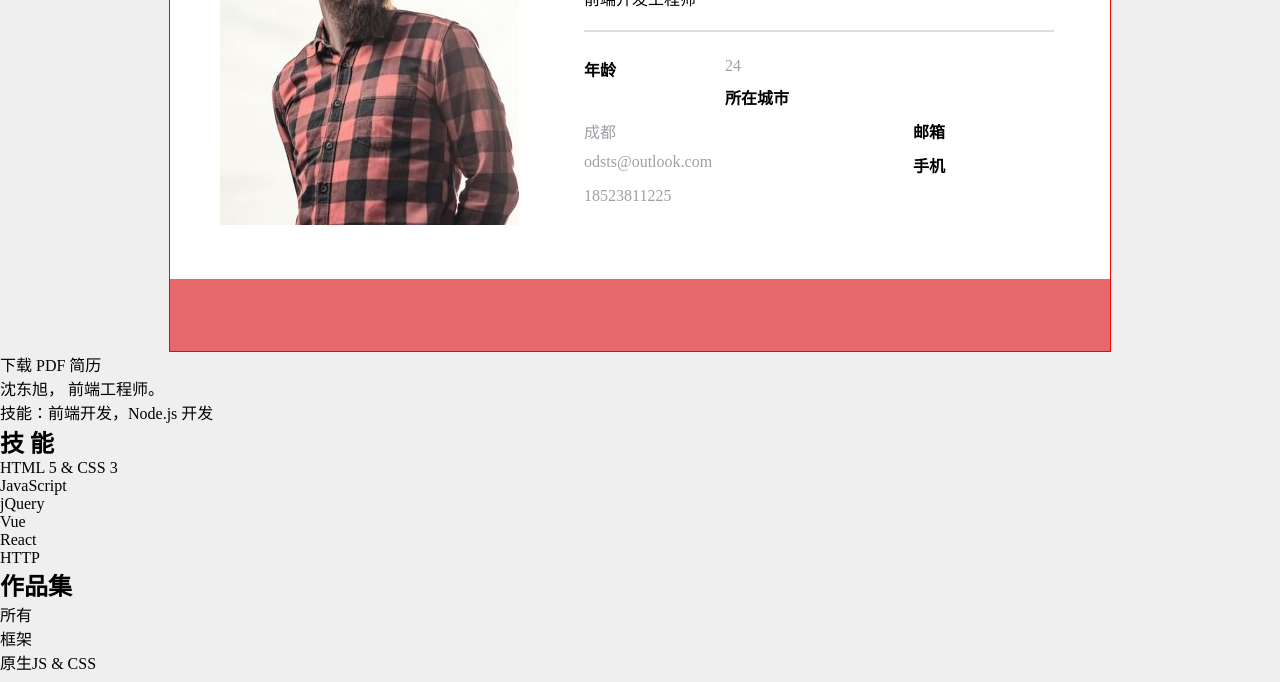
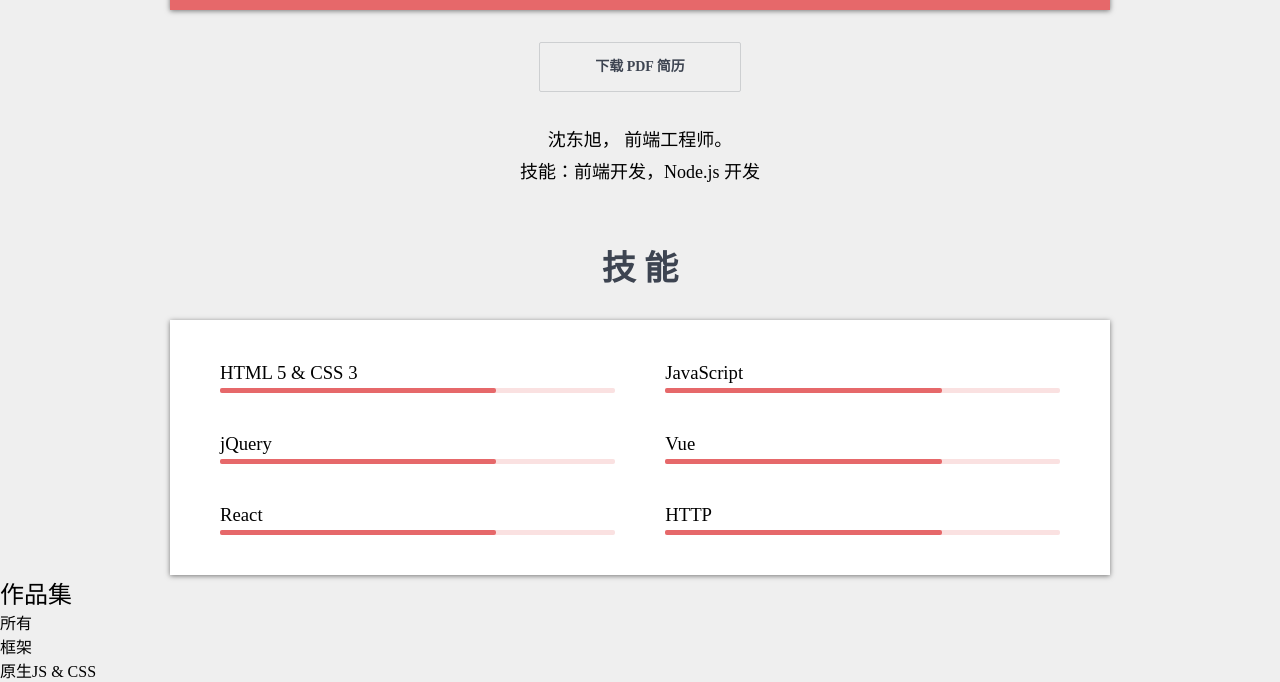
Before and after one commit to MajorDong/Mycv, a plain HTML site: page index.html in a window 1280 px wide. Shown: the part 688-1370 px from the top of the page. Drawn offline with Linux system fonts and the light colour scheme.

Commit message:
css 更新

```diff
--- a/index.html
+++ b/index.html
@@ -88,23 +88,54 @@
 
       </footer>
     </div>
-
-    <a class="button" href="#">下载 PDF 简历</a>
-
-    <p>
+    <p class="download-wrapper">
+      <a class="downloadcv" href="./cv.pdf" target="_blank" download>下载 PDF 简历</a>
+    </p>
+    <p class="selfIntroduction">
       沈东旭， 前端工程师。<br>
       技能：前端开发，Node.js 开发
     </p>
   </main>
-  <section>
+  <section class="skills">
     <h2>技 能</h2>
-    <ol>
-      <li>HTML 5 &amp; CSS 3 </li>
-      <li>JavaScript</li>
-      <li>jQuery</li>
-      <li>Vue</li>
-      <li>React</li>
-      <li>HTTP</li>
+    <ol class="clearfix">
+      <li>
+        <h3>HTML 5 &amp; CSS 3</h3>
+        <div class="progressBar">
+          <div class="progress"></div>
+        </div>
+      </li>
+      <li>
+        <h3>JavaScript</h3>
+        <div class="progressBar">
+          <div class="progress"></div>
+        </div>
+      </li>
+      <li>
+        <h3>jQuery</h3>
+        <div class="progressBar">
+          <div class="progress"></div>
+        </div>
+      </li>
+      <li>
+        <h3>Vue</h3>
+        <div class="progressBar">
+          <div class="progress"></div>
+        </div>
+      </li>
+      <li>
+        <h3>React</h3>
+        <div class="progressBar">
+          <div class="progress"></div>
+        </div>
+      </li>
+      <li>
+        <h3>HTTP</h3>
+        <div class="progressBar">
+          <div class="progress"></div>
+        </div>
+      </li>
+
     </ol>
   </section>
   <section>
--- a/styles/style.css
+++ b/styles/style.css
@@ -9,6 +9,12 @@ a {
 * {
     margin: 0;
     padding:0;
+}
+ol, ul {
+  list-style: none;
+}
+h1, h2, h3, h4, h5, h6 {
+  font-weight: normal;
 }
 hr {
     height: 0;
@@ -77,12 +83,11 @@ hr {
     background-color: rgba(0,0,0,0.7);
 }
 .userCard {
-    border: 1px solid red;
     max-width: 940px;
     margin-left: auto;
     margin-right: auto;
     background-color: #FFFFFF;
-
+    box-shadow: 0px 1px 5px 0px rgba(0,0,0,0.5);
 }
 .userCard .welcome {
     background-color: #e6686a;
@@ -151,3 +156,79 @@ hr {
   fill: white;
   vertical-align: top;
 }
+body > main {
+  margin-top: -340px;
+}
+body > main .download-wrapper {
+  text-align: center;
+}
+body> main .downloadcv {
+  display: inline-block;
+  font-size: 14px;
+  line-height: 16px;
+  padding: 16px 55px;
+  border: 1px solid #cdcfd1;
+  background: #EFEFEF;
+  border-radius: 2px;
+  color: #3d4451;
+  font-weight: bold;
+  margin: 32px 0;
+  transition: box-shadow 0.2s;
+}
+body > main .downloadcv:hover {
+  box-shadow: 0px 4px 13px 0px rgba(0,0,0,0.5);
+}
+body > main .selfIntroduction {
+  max-width: 940px;
+  margin-left: auto;
+  margin-right: auto;
+  text-align: center;
+  line-height: 1.8;
+  font-size: 18px;
+}
+section.skills {
+  max-width: 940px;
+  margin-left: auto;
+  margin-right: auto;
+  margin-top: 60px;
+}
+section.skills > h2 {
+  text-align: center;
+  color: #3d4451;
+  font-size: 34px;
+  line-height: 1.2;
+  font-weight: 600;
+}
+section.skills > h3 {
+  font-size: 14px;
+  line-height: 1.1;
+  padding-right: 40px;
+}
+section.skills > ol {
+  background: white;
+  box-shadow: 0px 1px 5px 0px rgba(0,0,0,0.5);
+  padding: 42px 50px 0;
+  margin-top: 30px;
+}
+section.skills > ol > li {
+  width: 47%;
+  box-sizing: border-box;
+}
+section.skills > ol > li:nth-child(odd) {
+  float: left;
+}
+section.skills > ol > li:nth-child(even) {
+  float: right;
+}
+section.skills .progressBar {
+  height: 5px;
+  background: #fae1e1;
+  border-radius: 2px;
+  margin: 4px 0 40px;
+}
+section.skills .progress {
+  height: 100%;
+  width: 70%;
+  background: #e6686a;
+  border-radius: 2px;
+}
```
Also changed, not shown: 1 other file.
